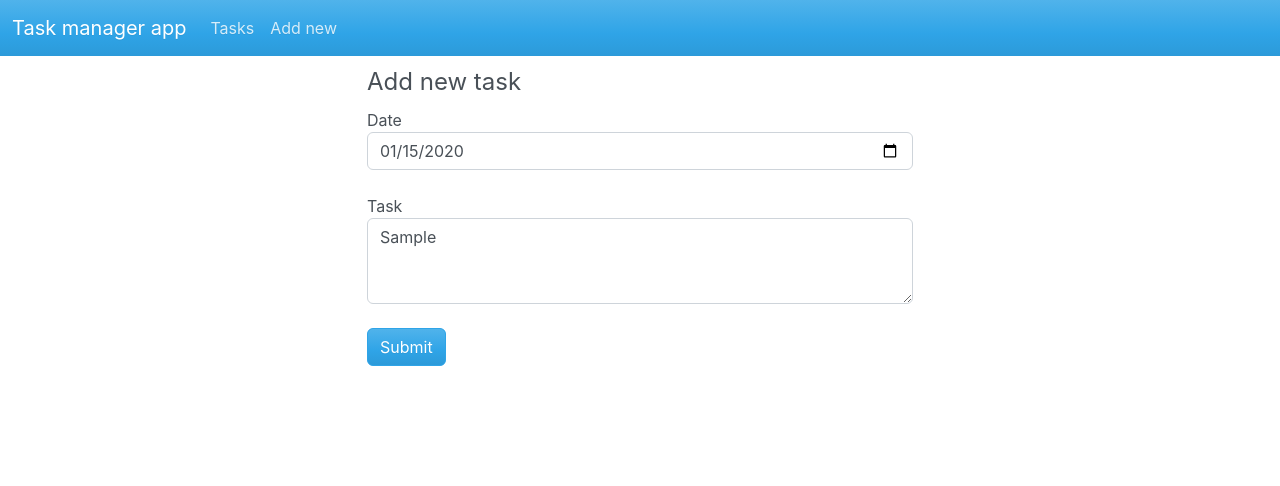
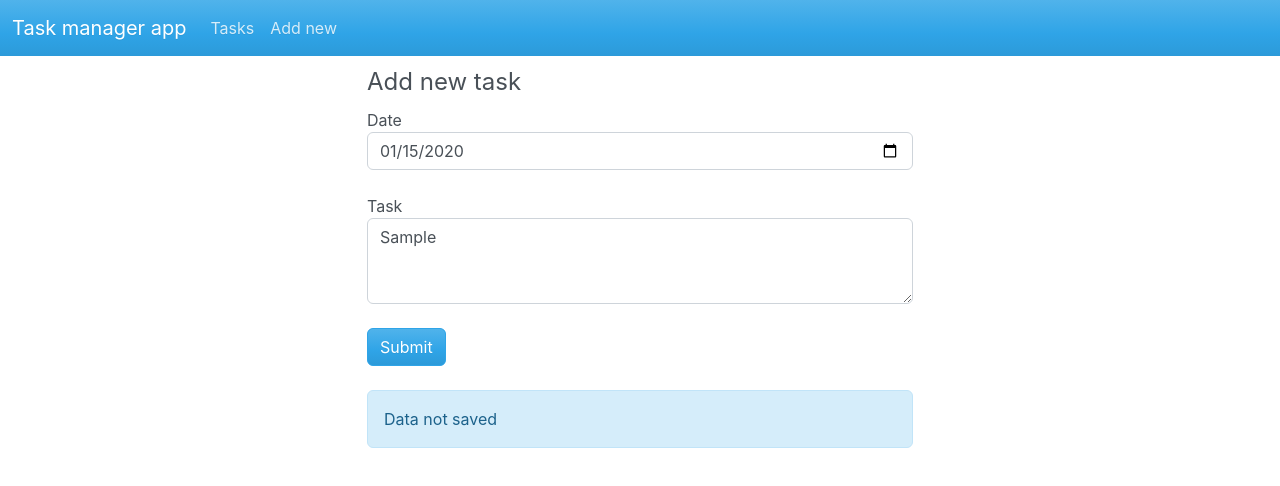
Before and after one commit to pragith98/task-manager-app, a React (Create React App) app: page /addnew in a window 1280 px wide. Both pictures are taken after typing "2020-01-15", "Sample" into the empty fields and a click on the button "Submit". Shown: the top 486 px of the page. Built offline with nearby package versions, Linux system fonts and the light colour scheme; no server answers.

Commit message:
set message

```diff
--- a/src/pages/AddNew/AddNew.jsx
+++ b/src/pages/AddNew/AddNew.jsx
@@ -1,8 +1,11 @@
 import axios from "axios";
 import { useFormik } from "formik";
+import { useState } from "react";
 import { v4 as uuid4 } from "uuid";
 
 function AddNew() {
+  const [message, setMessage] = useState("");
+
   const initialValues = {
     date: "",
     task: "",
@@ -18,11 +21,11 @@ function AddNew() {
       .put(apiUrl, task)
       .then((response) => {
         if (response.status === 200) {
-          console.log("Data saved");
+          setMessage("Data saved");
         }
       })
       .catch((error) => {
-        console.log(error);
+        setMessage("Data not saved");
       });
   };
 
@@ -94,6 +97,9 @@ function AddNew() {
                 Submit
               </button>
             </fieldset>
+            {message ? (
+              <div className="alert alert-dismissible alert-primary mt-4">{message}</div>
+            ) : null}
           </form>
         </div>
       </div>
```
